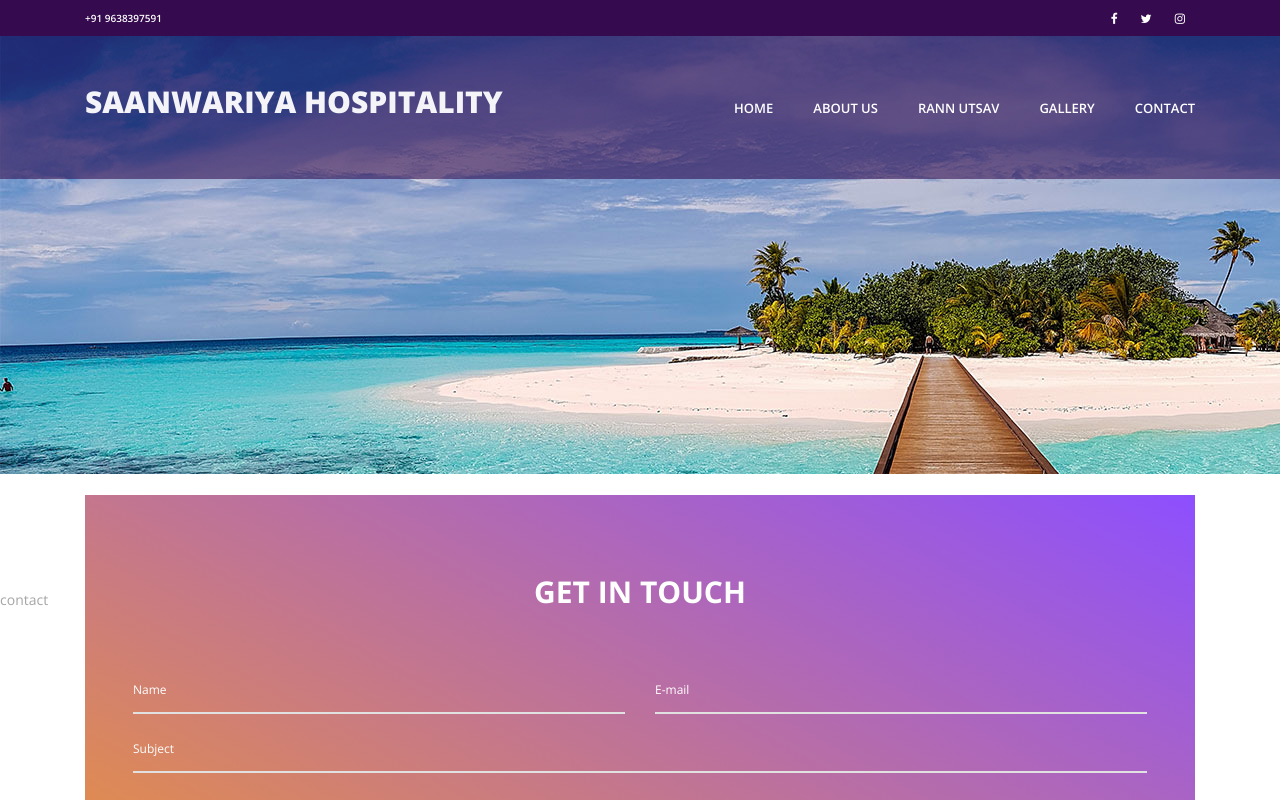
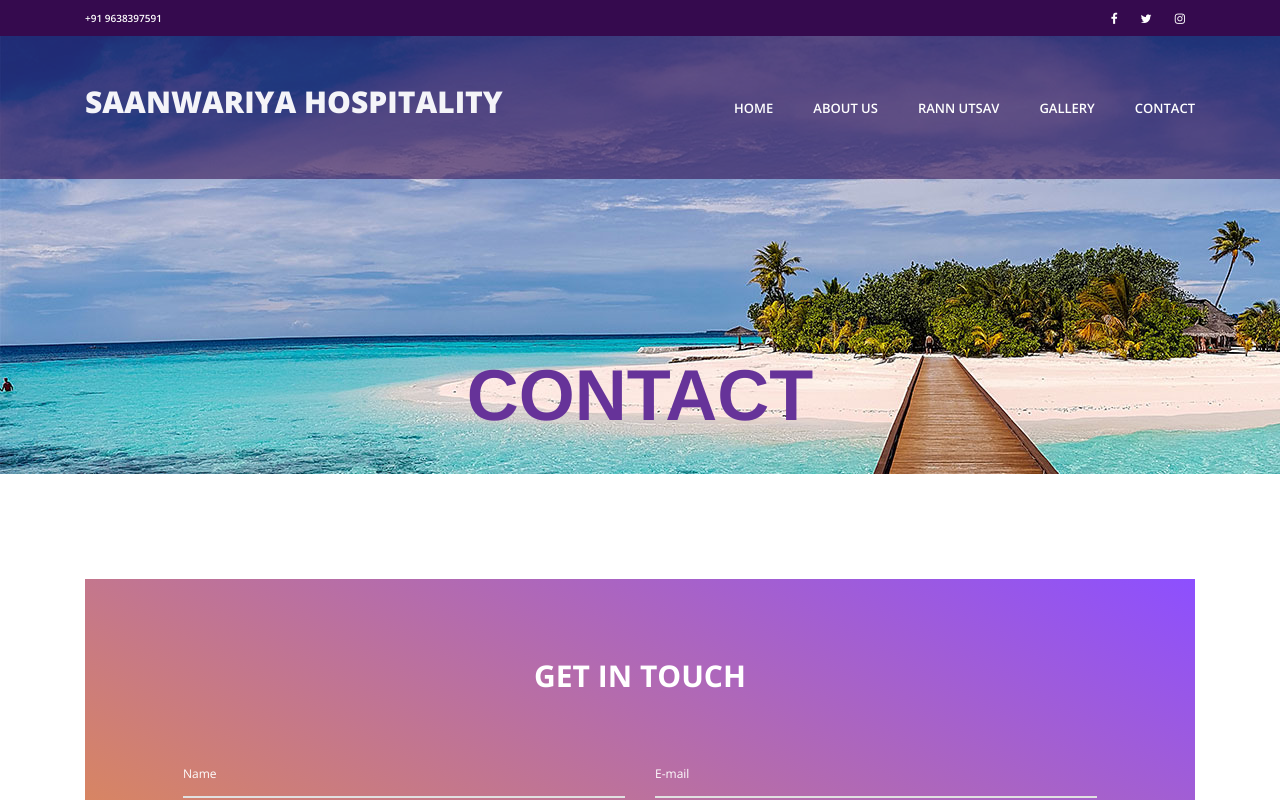
Before and after one commit to PanthraxDigital/SaanwariyaHospitality, a React (Create React App) app in the folder saanwariya_hospitality/: page /contact in a window 1280 px wide. Shown: the top 800 px of the page. Built offline with nearby package versions, Linux system fonts and the light colour scheme.

Commit message:
added the UI changes on all the pages

```diff
--- a/saanwariya_hospitality/src/components/aboutus.js
+++ b/saanwariya_hospitality/src/components/aboutus.js
@@ -1,7 +1,6 @@
 import React from "react";
-// import "../styles/about_responsive.css";
-// import "../styles/about_styles.css";
-
+import "../styles/main_styles.css";
+import "../styles/responsive.css";
 
 const about = () => (
   <div>
--- a/saanwariya_hospitality/src/components/contact.js
+++ b/saanwariya_hospitality/src/components/contact.js
@@ -1,15 +1,15 @@
-import React from 'react'
-// import '../styles/contact_styles.css'
-// import '../styles/contact_responsive.css'
+import React from "react";
+import "../styles/contact_styles.css";
+import "../styles/contact_responsive.css";
 // import '../styles/bootstrap4/bootstrap.min.css'
 
 const contact = () => (
   <div>
     <div classNameName="home">
       <div className="home_background parallax-window" data-parallax="scroll" />
-      <img src={require('../images/contact_background.jpg')} />
-      <div className="home_content" >
-        <div className="home_title" style={{ bottom: '-115px' }}>contact</div>
+      <img src={require("../images/contact_background.jpg")} />
+      <div className="home_content">
+        <div className="home_title">contact</div>
       </div>
     </div>
 
@@ -62,7 +62,8 @@ const contact = () => (
                   id="form_submit_button"
                   className="form_submit_button button trans_200"
                 >
-                  send message<span />
+                  send message
+                  <span />
                   <span />
                   <span />
                 </button>
@@ -78,7 +79,7 @@ const contact = () => (
         <div className="row">
           <div className="col-lg-5">
             <div className="about_image">
-              <img src={require('../images/man.png')} alt="" />
+              <img src={require("../images/man.png")} alt="" />
             </div>
           </div>
 
@@ -87,8 +88,8 @@ const contact = () => (
               <div className="logo_container about_logo">
                 <div className="logo">
                   <a href="#">
-                    <img src={require('../images/logo.png')} alt="" />
-                    <span style={{ fontSize: '20px' }}>
+                    <img src={require("../images/logo.png")} alt="" />
+                    <span style={{ fontSize: "20px" }}>
                       saanwariya Hospitality
                     </span>
                   </a>
@@ -124,7 +125,7 @@ const contact = () => (
                 <li className="contact_info_item d-flex flex-row">
                   <div>
                     <div className="contact_info_icon">
-                      <img src={require('../images/placeholder.svg')} alt="" />
+                      <img src={require("../images/placeholder.svg")} alt="" />
                     </div>
                   </div>
                   <div className="contact_info_text">Kutch Gujarat</div>
@@ -132,7 +133,7 @@ const contact = () => (
                 <li className="contact_info_item d-flex flex-row">
                   <div>
                     <div className="contact_info_icon">
-                      <img src={require('../images/phone-call.svg')} alt="" />
+                      <img src={require("../images/phone-call.svg")} alt="" />
                     </div>
                   </div>
                   <div className="contact_info_text">+91 96383 97591</div>
@@ -140,7 +141,7 @@ const contact = () => (
                 <li className="contact_info_item d-flex flex-row">
                   <div>
                     <div className="contact_info_icon">
-                      <img src={require('../images/message.svg')} alt="" />
+                      <img src={require("../images/message.svg")} alt="" />
                     </div>
                   </div>
                   <div className="contact_info_text">
@@ -155,7 +156,7 @@ const contact = () => (
                 <li className="contact_info_item d-flex flex-row">
                   <div>
                     <div className="contact_info_icon">
-                      <img src={require('../images/planet-earth.svg')} alt="" />
+                      <img src={require("../images/planet-earth.svg")} alt="" />
                     </div>
                   </div>
                   <div className="contact_info_text">
@@ -169,6 +170,6 @@ const contact = () => (
       </div>
     </div>
   </div>
-)
+);
 
-export default contact
+export default contact;
--- a/saanwariya_hospitality/src/components/home.js
+++ b/saanwariya_hospitality/src/components/home.js
@@ -18,7 +18,7 @@ class Home extends React.Component {
       })();
       `);
     script.appendChild(scriptText);
-    //document.head.appendChild(script);
+    document.head.appendChild(script);
   }
 
   render() {
--- a/saanwariya_hospitality/src/styles/about_styles.css
+++ b/saanwariya_hospitality/src/styles/about_styles.css
@@ -434,7 +434,7 @@ section {
 *********************************/
 
 .main_nav_container {
-  margin-right: 221px;
+  margin-right: 0px;
 }
 .main_nav_item {
   position: relative;
@@ -699,8 +699,9 @@ section {
 .home_title {
   font-size: 72px;
   font-weight: 800;
-  color: rebeccapurple;
+  color: white;
   text-transform: uppercase;
+  font-family: "Franklin Gothic Medium", "Arial Narrow", Arial, sans-serif;
 }
 
 /*********************************
@@ -717,6 +718,10 @@ section {
   position: absolute;
   right: 0;
   top: 13px;
+}
+
+.intro_image img {
+  width: 100%;
 }
 .intro_title {
   font-size: 30px;
--- a/saanwariya_hospitality/src/styles/contact_styles.css
+++ b/saanwariya_hospitality/src/styles/contact_styles.css
@@ -478,7 +478,7 @@ section
 
 .main_nav_container
 {
-	margin-right: 221px;
+	margin-right: 0px;
 }
 .main_nav_item
 {
```
Also changed, not shown: saanwariya_hospitality/src/components/aboutkutch.js (+18 -22 lines).
